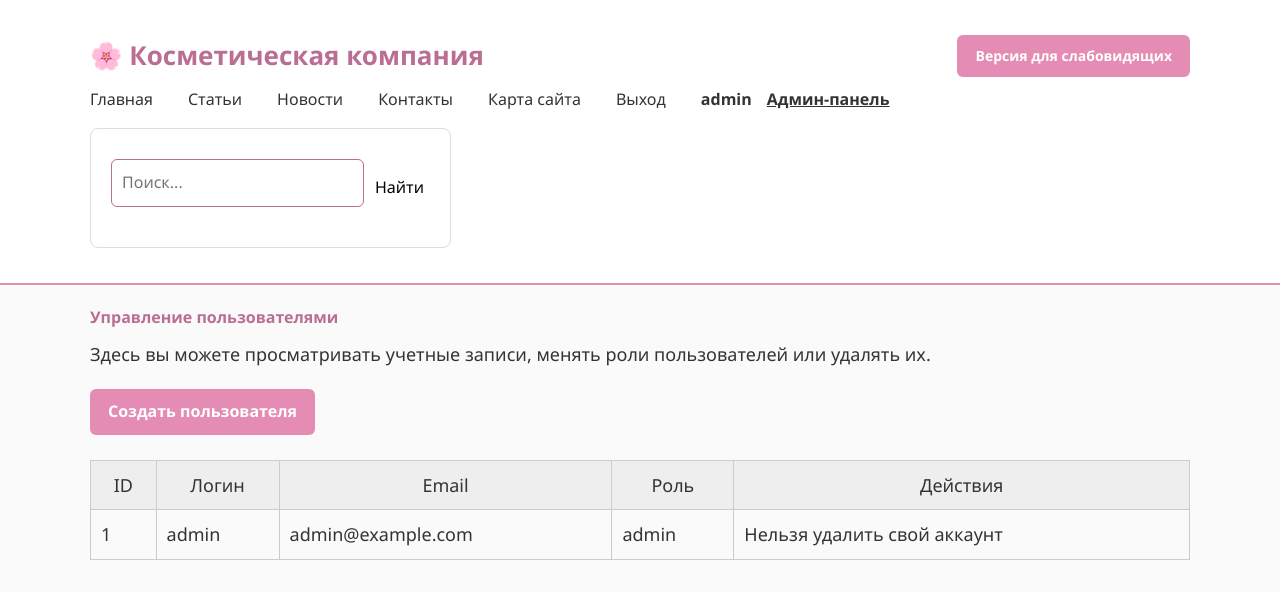
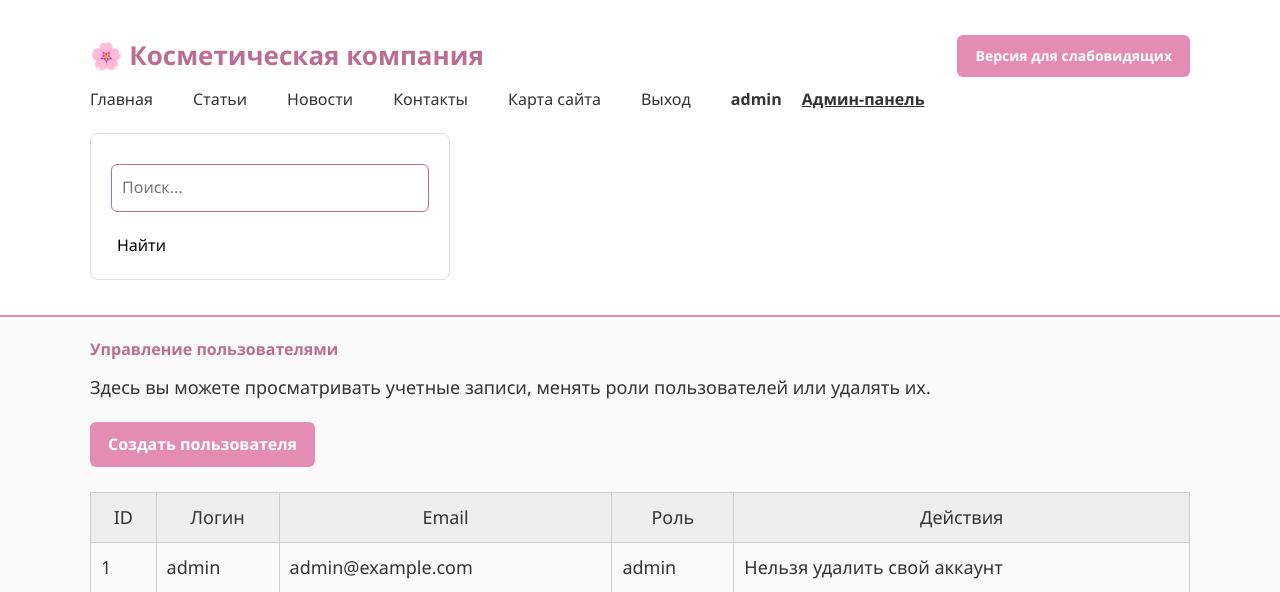
Before and after one commit to project-hub123/cosmetics_website, a Flask app: page /admin/users in a window 1280 px wide. Shown: the top 592 px of the page. Run offline with Flask 3, Linux system fonts and the light colour scheme; a user stored in the database is signed in.

Commit message:
Update base.html

```diff
--- a/app/templates/base.html
+++ b/app/templates/base.html
@@ -4,9 +4,7 @@
     <meta charset="UTF-8">
     <title>{% block title %}Производитель косметики{% endblock %}</title>
 
-    <!-- RESET -->
     <link rel="stylesheet" href="{{ url_for('static', filename='css/reset.css') }}">
-
     {% if style_mode == "lowvision" %}
         <link rel="stylesheet" href="{{ url_for('static', filename='css/lowvision.css') }}">
     {% else %}
@@ -21,7 +19,6 @@
 <header>
     <div class="container">
 
-        <!-- Верхняя панель -->
         <div style="display: flex; justify-content: space-between; align-items: center;">
             <div class="logo">
                 <a href="{{ url_for('main.index') }}" style="text-decoration:none;">
@@ -29,7 +26,6 @@
                 </a>
             </div>
 
-            <div>
             <button id="toggle-style" class="btn" style="font-size:14px;">
                 {% if style_mode == "lowvision" %}
                     Обычная версия
@@ -38,11 +34,9 @@
                 {% endif %}
             </button>
         </div>
-        </div>
 
-        <!-- Навигация -->
-        <nav style="display:flex; align-items:center; gap:15px; flex-wrap:wrap;">
-
+        <!-- НАВИГАЦИЯ -->
+        <nav style="display:flex; align-items:center; gap:20px; flex-wrap:wrap;">
             <a href="{{ url_for('main.index') }}">Главная</a>
             <a href="{{ url_for('articles.categories') }}">Статьи</a>
             <a href="{{ url_for('news.news_list') }}">Новости</a>
@@ -61,39 +55,32 @@
                 <a href="{{ url_for('auth.register') }}">Регистрация</a>
             {% endif %}
 
-            <!-- ======== ИСПРАВЛЕННЫЙ ПОИСК (GET, БЕЗ SearchForm) ========= -->
-            <form action="{{ url_for('main.search') }}" method="GET" style="display:flex; gap:5px;">
+            <!-- ЕДИНСТВЕННАЯ ФОРМА ПОИСКА -->
+            <form action="{{ url_for('main.search') }}" method="GET" class="search-form">
                 <input type="text" name="query" placeholder="Поиск..." required>
                 <button type="submit">Найти</button>
             </form>
 
         </nav>
-
     </div>
 </header>
 
-
-<!-- FLASH-СООБЩЕНИЯ -->
+<!-- FLASH -->
 <div class="container">
     {% with messages = get_flashed_messages(with_categories=True) %}
         {% if messages %}
             {% for category, msg in messages %}
-                <div class="flash flash-{{ category }}">
-                    {{ msg }}
-                </div>
+                <div class="flash flash-{{ category }}">{{ msg }}</div>
             {% endfor %}
         {% endif %}
     {% endwith %}
 </div>
 
-
-<!-- ОСНОВНОЙ КОНТЕНТ -->
+<!-- CONTENT -->
 <div class="container">
     {% block content %}{% endblock %}
 </div>
 
-
-<!-- ПОДВАЛ -->
 <footer>
     <div class="container">
         © {{ current_year }} Косметическая компания • Все права защищены
```
Lines whose indentation alone changed are shown as unchanged.
